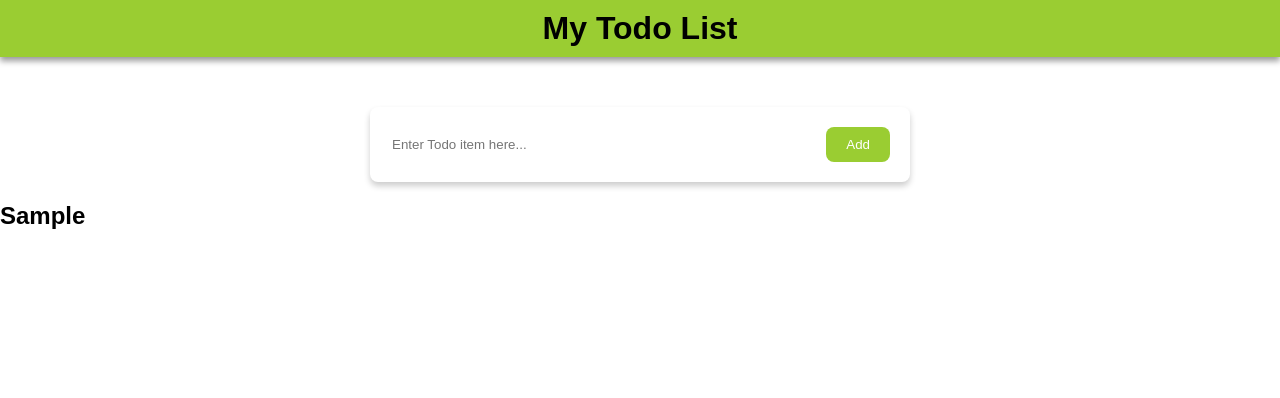
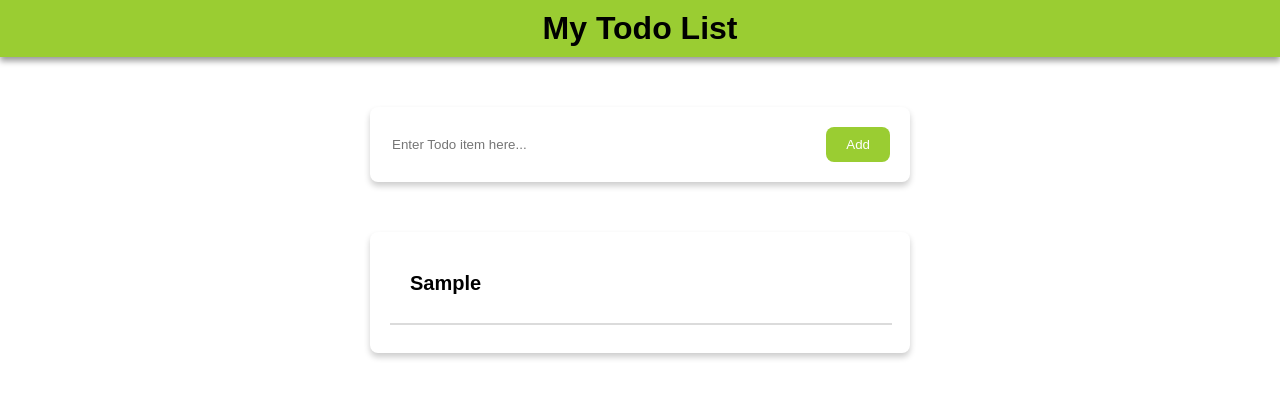
Before and after one commit to abhishekgh3103/Project-TodoList-React-App, a React (Vite) app in the folder todo-list-react-app/: page / in a window 1280 px wide. Both pictures are taken after typing "Sample" into the empty fields and a click on the button "Add". Shown: the top 398 px of the page. Built offline with nearby package versions, Linux system fonts and the light colour scheme.

Commit message:
Add styles to the todoList components

```diff
--- a/todo-list-react-app/src/components/TodoItem.jsx
+++ b/todo-list-react-app/src/components/TodoItem.jsx
@@ -1,7 +1,9 @@
+import styles from "./todoItem.module.css"
 export default function TodoItem({item}) {
     return (
-    <div>
-        <h2>{item}</h2>
+    <div className={styles.item}>
+        <div className={styles.itemName}>{item}</div>
+        <hr className= {styles.line}/>
     </div>
     );
 }
--- a/todo-list-react-app/src/components/TodoList.jsx
+++ b/todo-list-react-app/src/components/TodoList.jsx
@@ -1,7 +1,12 @@
 import TodoItem from "./TodoItem";
+import styles from "./todoList.module.css"
 
 export default function TodoList({todos}) {
     return(
-        todos.map(item => <TodoItem item={item} key={item}/>)
+        <div className={styles.list}>
+        {todos.map((item) => (
+        <TodoItem item={item} key={item}/>
+        ))}
+        </div>
         );
 }
--- /dev/null
+++ b/todo-list-react-app/src/components/todoItem.module.css
@@ -0,0 +1,15 @@
+.item{
+    width: 500px;
+    margin: 0 auto;
+}
+
+.itemName {
+    padding: 20px;
+    font-size: 20px;
+    font-weight: bold;
+}
+
+.line {
+    width: 500px;
+    border: 1px solid rgba(135, 135, 135, 0.3);
+}
--- /dev/null
+++ b/todo-list-react-app/src/components/todoList.module.css
@@ -0,0 +1,9 @@
+.list {
+    background-color: white;
+    width: 500px;
+    margin: 0 auto;
+    margin-top: 50px;
+    padding: 20px;
+    border-radius: 8px;
+    box-shadow: 0px 4px 6px rgba(0, 0, 0, 0.2);
+}
```
